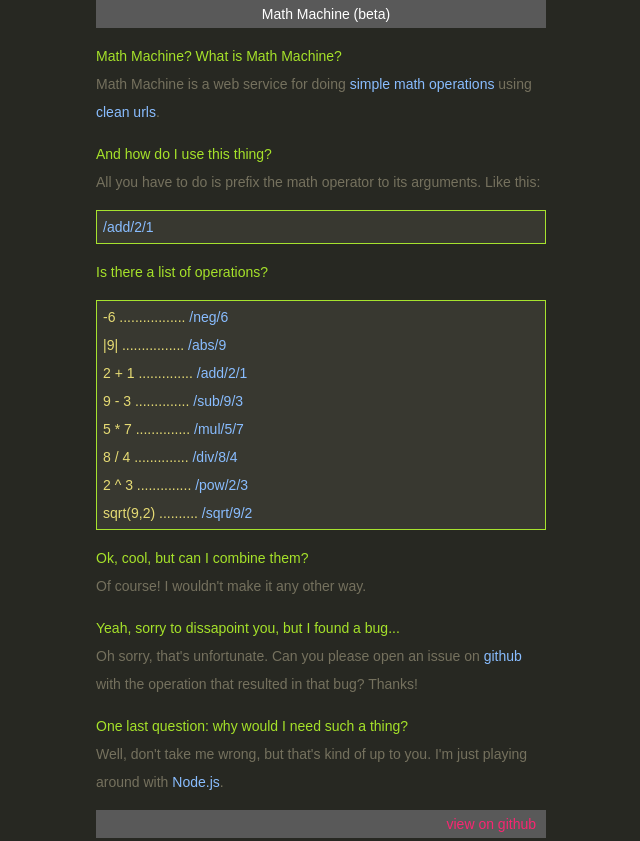
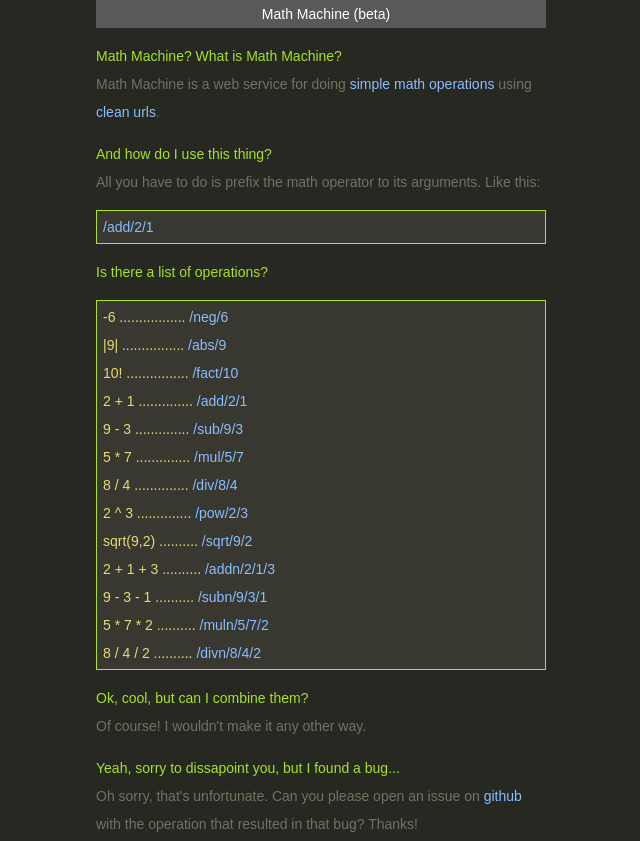
Before and after one commit to joaoffcosta/math-machine, a website: page public/index.html in a window 1280 px wide. Shown: the top 841 px of the page, without its empty margins (319-959 px from the left). Drawn offline with nearby package versions, Linux system fonts and the light colour scheme; a web font is replaced by a local one.

Commit message:
Adds new operations to index page

```diff
--- a/public/index.html
+++ b/public/index.html
@@ -31,12 +31,17 @@
         <div class="code">
           -6 ................. <a class="operation">/neg/6</a><br>
           |9| ................ <a class="operation">/abs/9</a><br>
+          10! ................ <a class="operation">/fact/10</a><br>
           2 + 1 .............. <a class="operation">/add/2/1</a><br>
           9 - 3 .............. <a class="operation">/sub/9/3</a><br>
           5 * 7 .............. <a class="operation">/mul/5/7</a><br>
           8 / 4 .............. <a class="operation">/div/8/4</a><br>
           2 ^ 3 .............. <a class="operation">/pow/2/3</a><br>
           sqrt(9,2) .......... <a class="operation">/sqrt/9/2</a><br>
+          2 + 1 + 3 .......... <a class="operation">/addn/2/1/3</a><br>
+          9 - 3 - 1 .......... <a class="operation">/subn/9/3/1</a><br>
+          5 * 7 * 2 .......... <a class="operation">/muln/5/7/2</a><br>
+          8 / 4 / 2 .......... <a class="operation">/divn/8/4/2</a><br>
         </div>
     </div>
     <div class="section">
```
